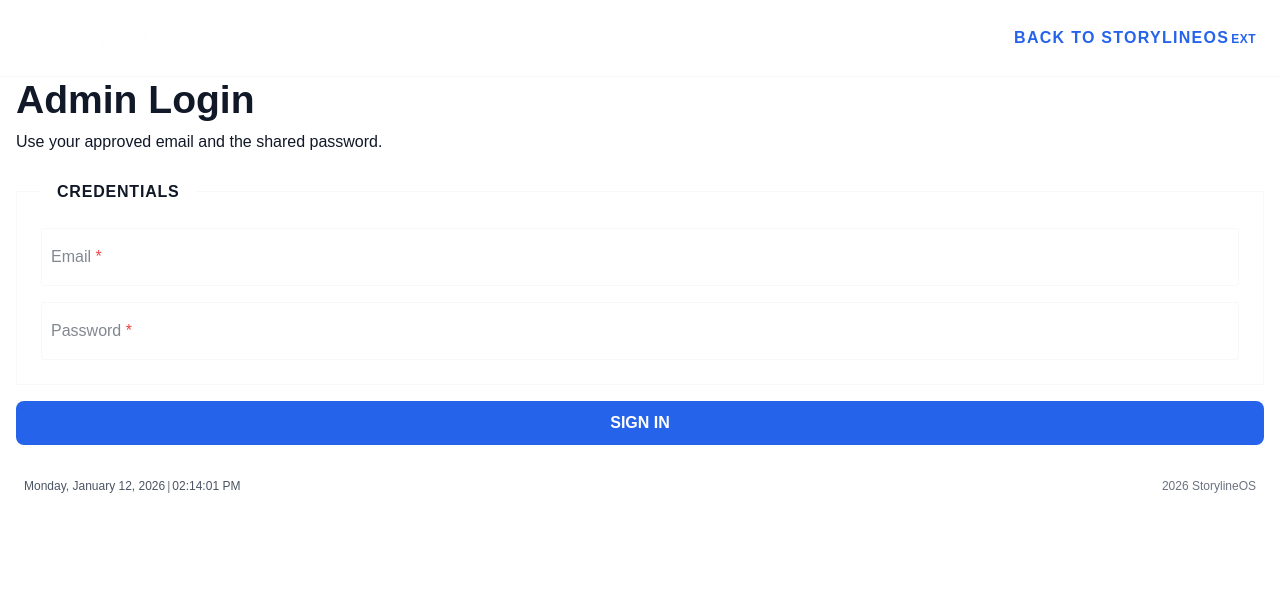
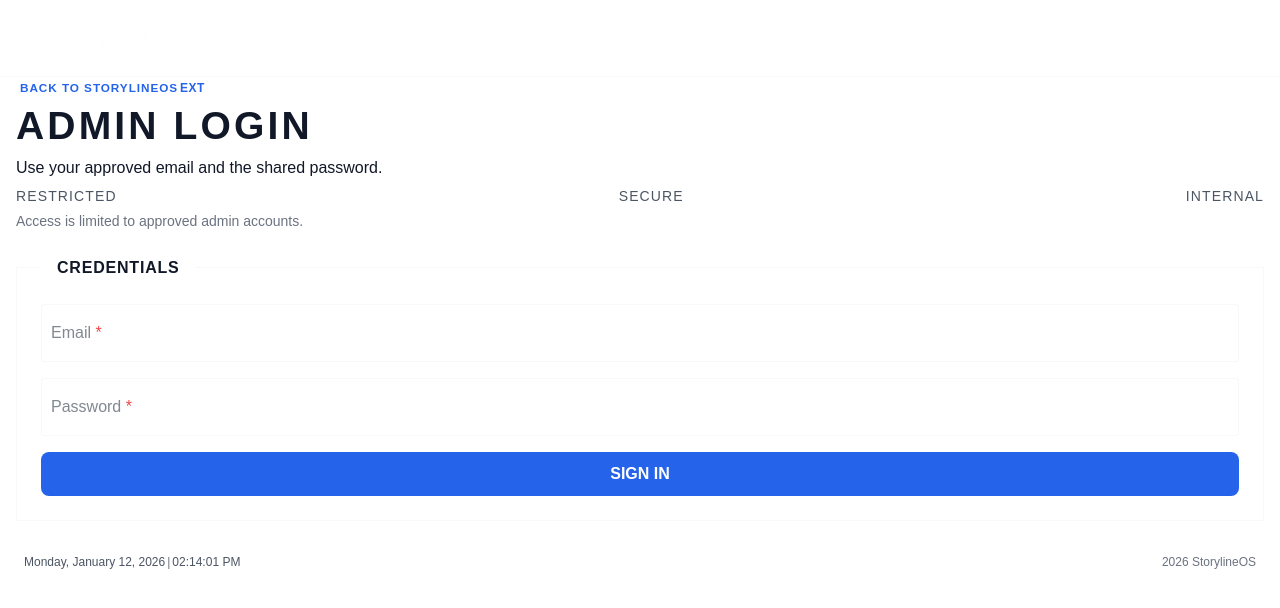
Before and after one commit to StoryDevGA/HFRE-signal-scan-client, a React (Vite) app: page /admin/login in a window 1280 px wide. Shown: the top 608 px of the page. Built offline with nearby package versions, Linux system fonts and the light colour scheme.

Commit message:
feat: enhance AdminLogin component with improved layout, accessibility, and additional information

```diff
--- a/src/pages/admin/Login.jsx
+++ b/src/pages/admin/Login.jsx
@@ -43,22 +43,33 @@ function AdminLogin() {
         }
         logoLink="/"
         showNavigation={false}
-      >
-        <Link href="https://www.storylineos.com/" openInNewTab>
-          Back to StorylineOS
-        </Link>
-      </Header>
+      />
       <main className="page container">
         <header className="page__header">
-          <h1 className="text-responsive-xl">Admin Login</h1>
+          <Link href="https://www.storylineos.com/" openInNewTab className="home__back-link">
+            Back to StorylineOS
+          </Link>
+          <h1 className="text-responsive-xl text-uppercase">admin login</h1>
           <p className="text-responsive-base">
             Use your approved email and the shared password.
+          </p>
+          <div className="home__benefits">
+            <div>Restricted</div>
+            <div>Secure</div>
+            <div>Internal</div>
+          </div>
+          <p className="text-responsive-sm text-tertiary">
+            Access is limited to approved admin accounts.
           </p>
         </header>
 
         <form className="form" onSubmit={handleSubmit(onSubmit)}>
           <Fieldset>
-            <Fieldset.Legend>Credentials</Fieldset.Legend>
+            <Fieldset.Legend>
+              <span className="home__legend">
+                <span>Credentials</span>
+              </span>
+            </Fieldset.Legend>
             <Fieldset.Content>
               <Input
                 id="admin_email"
@@ -79,12 +90,12 @@ function AdminLogin() {
                 fullWidth
                 {...register('password', { required: 'Password is required.' })}
               />
+
+              <Button type="submit" loading={isSubmitting} fullWidth>
+                {isSubmitting ? 'Signing in...' : 'Sign in'}
+              </Button>
             </Fieldset.Content>
           </Fieldset>
-
-          <Button type="submit" loading={isSubmitting} fullWidth>
-            {isSubmitting ? 'Signing in...' : 'Sign in'}
-          </Button>
         </form>
       </main>
       <Footer copyright="StorylineOS" />
```
